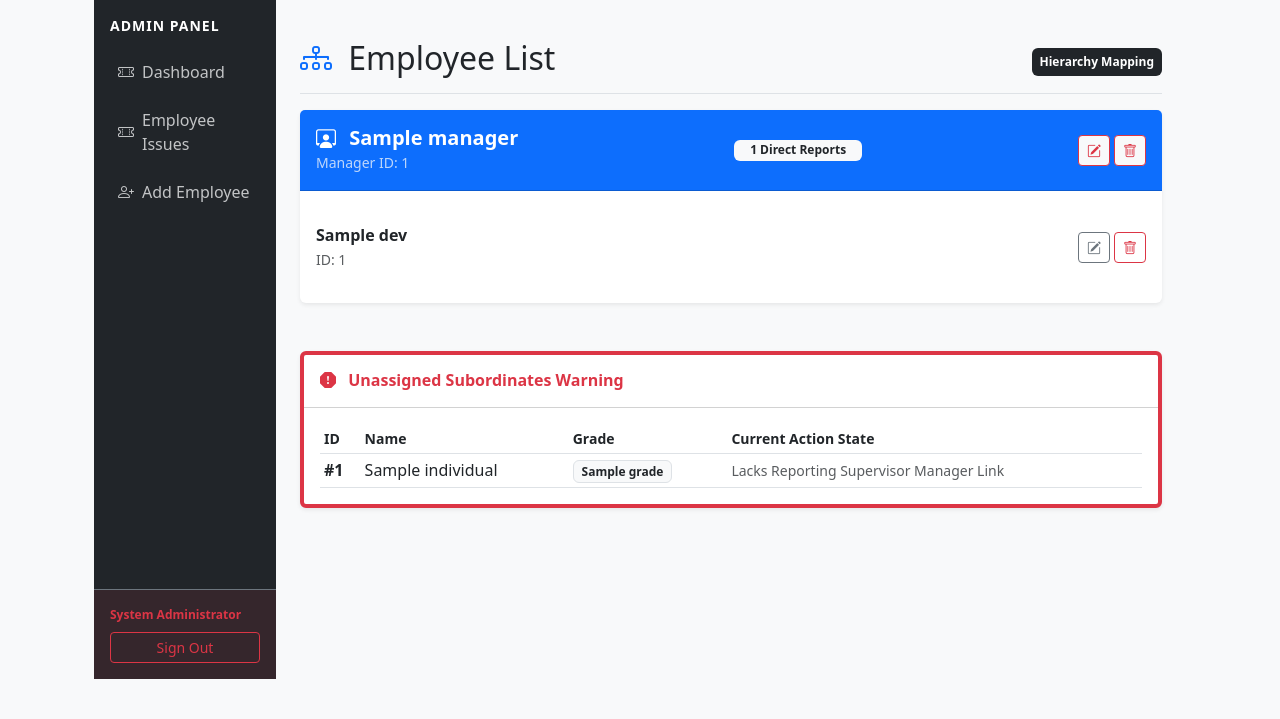
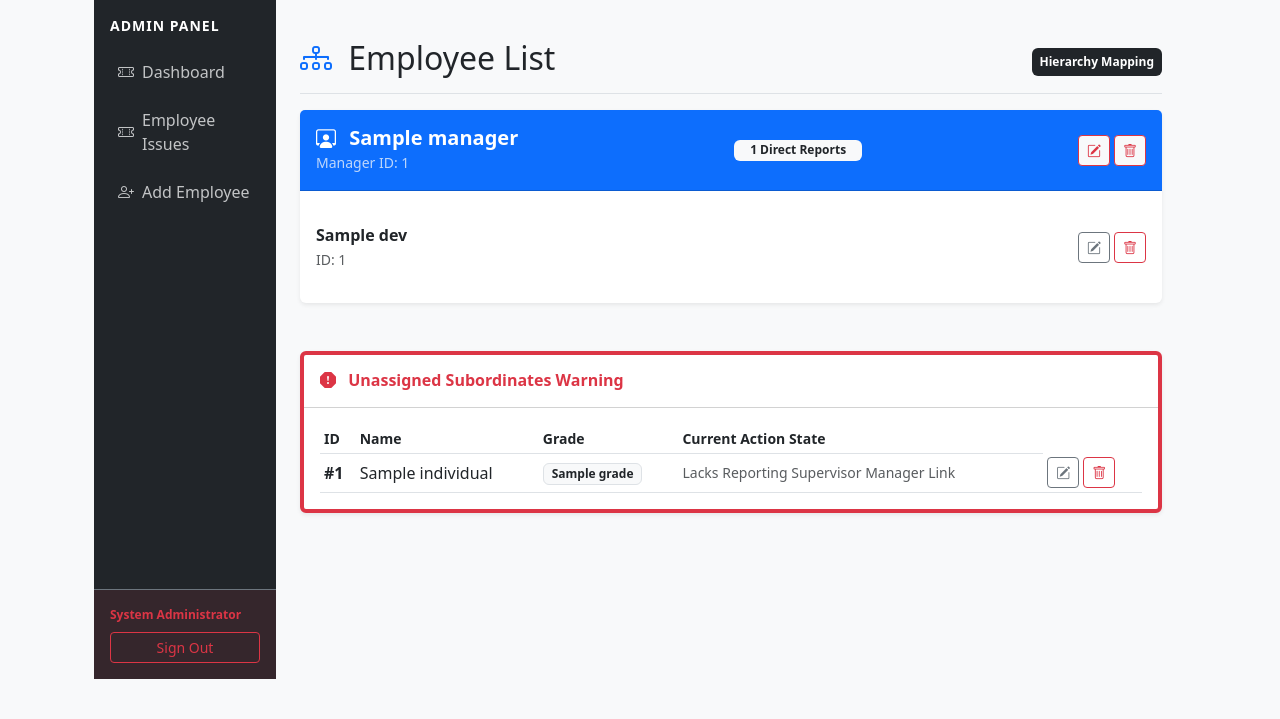
Before and after one commit to AmolKamal/Employee-Ticketing-System, a Django app: template accounts/templates/accounts/admindash.html in a window 1280 px wide. Shown: the part 81-800 px from the top of the page. Run offline with Django 5.2, Linux system fonts and the light colour scheme; the template is opened without the code that fills it: most values are stand-ins (such as "Sample title", 1, 10 or a date in 2020).

Commit message:
Fixed Deletion of Manager Problem

```diff
--- a/accounts/templates/accounts/admindash.html
+++ b/accounts/templates/accounts/admindash.html
@@ -113,6 +113,20 @@
                             <td>{{ individual.name }}</td>
                             <td><span class="badge bg-light text-dark border">{{ individual.grade }}</span></td>
                             <td class="text-muted small italic">Lacks Reporting Supervisor Manager Link</td>
+                            <td><div class="d-flex gap-1">
+                                <a href="{% url 'admin_edit_employee' individual.employee_id %}" class="btn btn-sm btn-outline-secondary py-1 px-2"
+                                    title="Edit Profile">
+                                    <i class="bi bi-pencil-square"></i>
+                                </a>
+
+                                <form action="{% url 'admin_delete_employee' individual.employee_id %}" method="POST"
+                                    onsubmit="return confirm('Are you sure you want to completely remove this employee record from the system? This action cannot be undone.');">
+                                    {% csrf_token %}
+                                    <button type="submit" class="btn btn-sm btn-outline-danger py-1 px-2" title="Delete Profile">
+                                        <i class="bi bi-trash"></i>
+                                    </button>
+                                </form>
+                            </div></td>
                         </tr>
                         {% endfor %}
                     </tbody>
```
Also changed, not shown: db.sqlite3.
